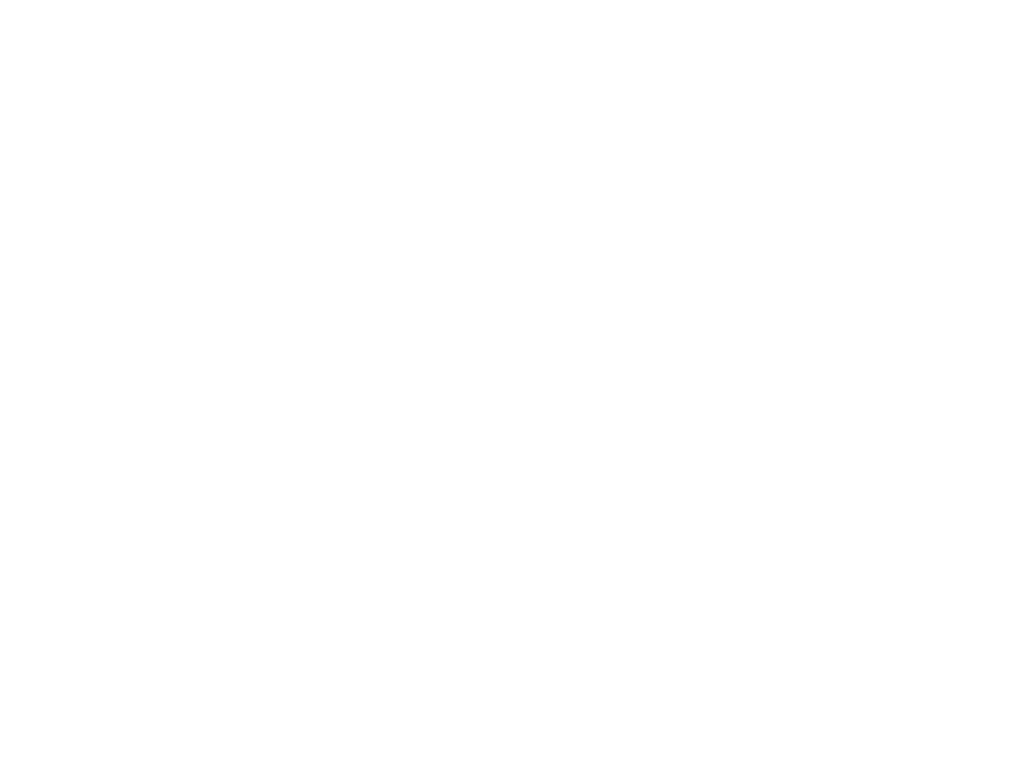
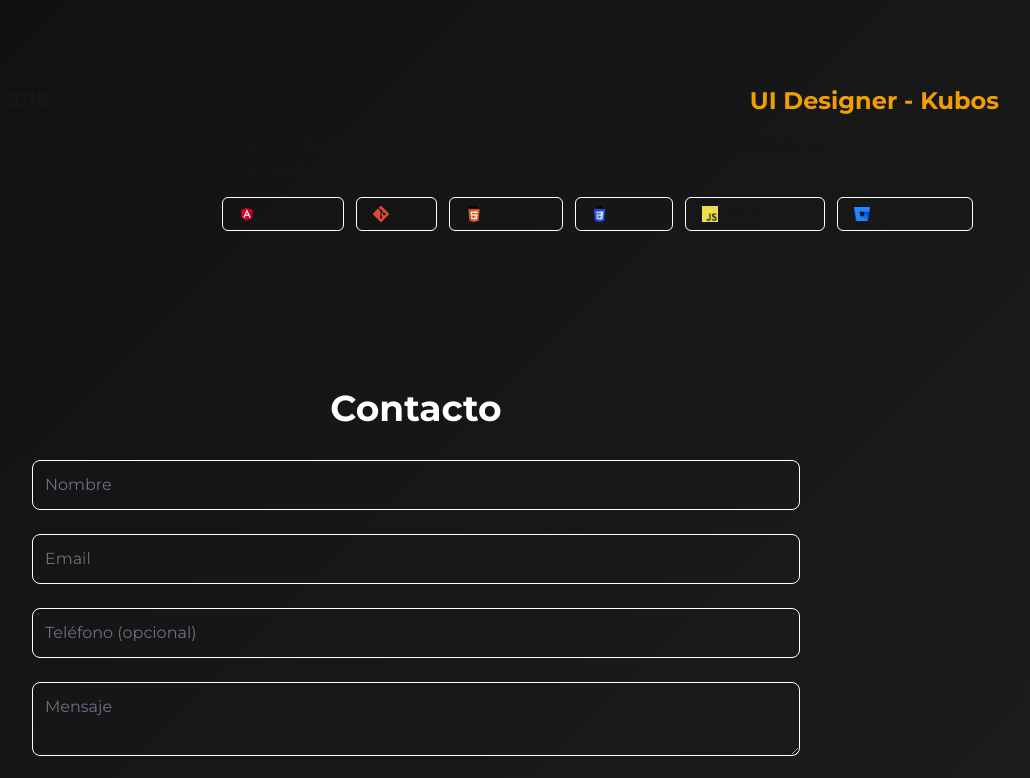
Before and after one commit to teoisnotdead/teodev, a Next.js app: page / in a window 1280 px wide. Shown: the part 2820-3598 px from the top of the page, without its empty margins (224-1254 px from the left). Before the commit the page ends 2022 px from the top, so only its background shows below. Built offline with nearby package versions, Linux system fonts and the light colour scheme.

Commit message:
Se refactoriza contact y experience para vistas desde movil

```diff
--- a/src/app/components/ProjectCard.tsx
+++ b/src/app/components/ProjectCard.tsx
@@ -4,7 +4,7 @@
 
 export const ProjectCard = ({ title, description, tags, image, githubLink, demoLink }: ProjectCardProps) => {
   return (
-    <div className="w-full flex flex-col md:flex-row md:mb-5 bg-project-card/40 rounded-md border border-transparent hover:border-white/60 transition-colors duration-300 overflow-hidden">
+    <div className="w-full flex flex-col md:flex-row mb-5 bg-project-card/40 rounded-md border md:border-transparent hover:border-white/60 transition-colors duration-300 overflow-hidden">
       <Image
         className="object-cover w-full md:w-5/12"
         src={image}
--- a/src/app/page.tsx
+++ b/src/app/page.tsx
@@ -7,6 +7,9 @@
       <NavBar />
       <Hero />
       <Projects />
+      <Experience />
+      <Contact />
+      <Footer />
     </div>
   );
 }
--- a/src/app/sections/Contact.tsx
+++ b/src/app/sections/Contact.tsx
@@ -49,7 +49,7 @@
   };
 
   return (
-    <section id="contact" className="w-full max-w-3xl mx-auto mt-24 px-6">
+    <section id="contact" className="w-full max-w-3xl mx-auto mt-24">
       <h1 className="text-center text-4xl font-bold mb-8 text-white">Contacto</h1>
       <form onSubmit={handleSubmit} className="flex flex-col space-y-6">
         <FormFields fields={fields} formData={formData} handleChange={handleChange} />
--- a/src/app/sections/Experiencie.tsx
+++ b/src/app/sections/Experiencie.tsx
@@ -9,14 +9,21 @@
         {EXPERIENCES.map((exp, index) => (
           <div
             key={index}
-            className="flex justify-between p-6 rounded-lg border border-transparent hover:border-white/40 transition-colors"
+            className="flex flex-col md:flex-row justify-between p-6 rounded-lg border md:border-transparent hover:border-white/40 transition-colors"
           >
-            <span className="text-xl font-semibold">{exp.date}</span>
-            <div className="w-2/3 flex flex-col">
-              <div className="flex items-center justify-end">
+            {/* Fecha (Izquierda en escritorio, Arriba en móviles) */}
+            <span className="text-xl font-semibold w-full md:w-auto mb-2 md:mb-0">
+              {exp.date}
+            </span>
+
+            {/* Contenido (Derecha en escritorio, Apilado en móviles) */}
+            <div className="w-full md:w-2/3 flex flex-col">
+              <div className="flex md:justify-end">
                 <h2 className="text-2xl font-bold text-primary">{exp.position} - {exp.company}</h2>
               </div>
-              <p className="mt-4">{exp.description}</p>
+              <p className="mt-4 text-sm md:text-base text-justify">{exp.description}</p>
+
+              {/* Tecnologías utilizadas */}
               <div className="flex flex-wrap mt-4 gap-3">
                 {exp.technologies.map((tech) => {
                   const techInfo = TECHNOLOGIES.find((t) => t.name.toLowerCase() === tech.toLowerCase());
```
